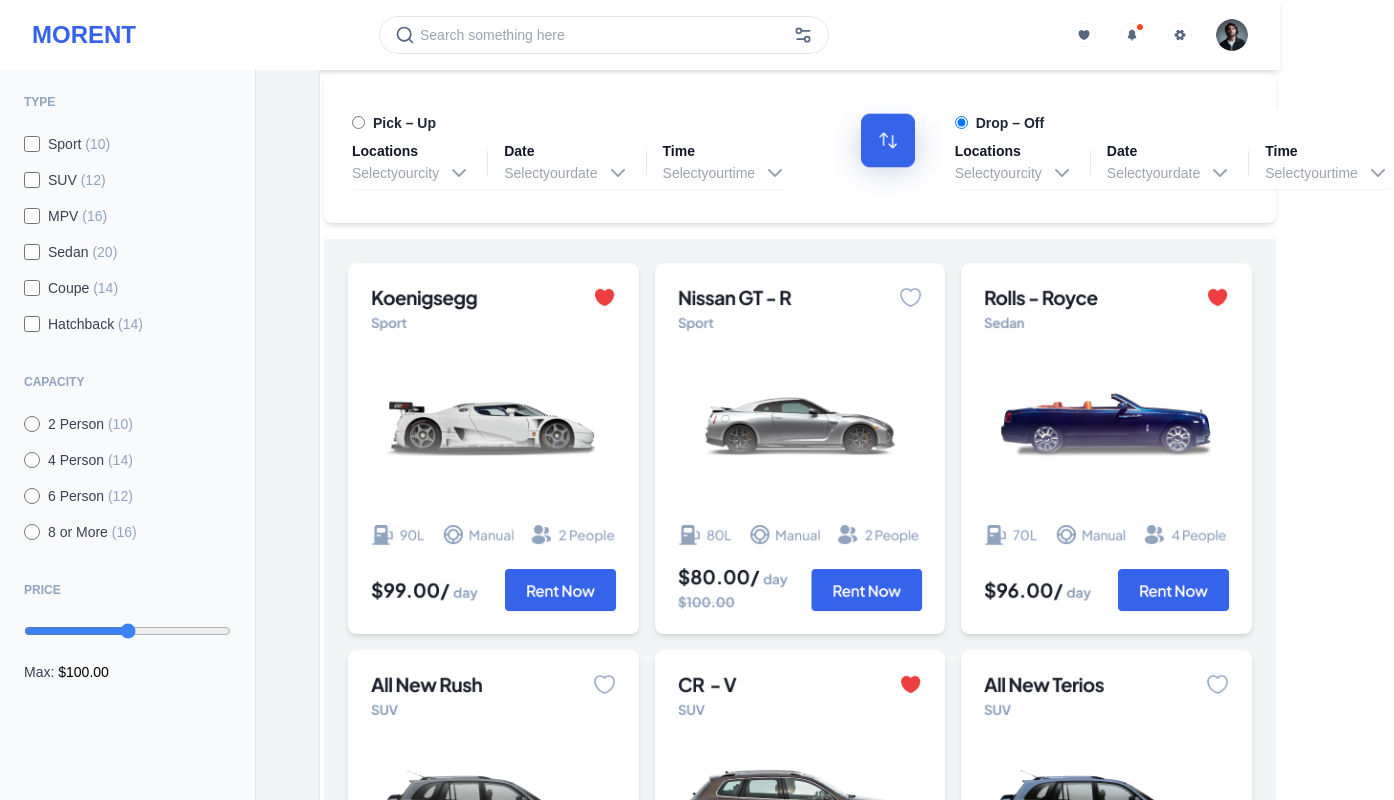
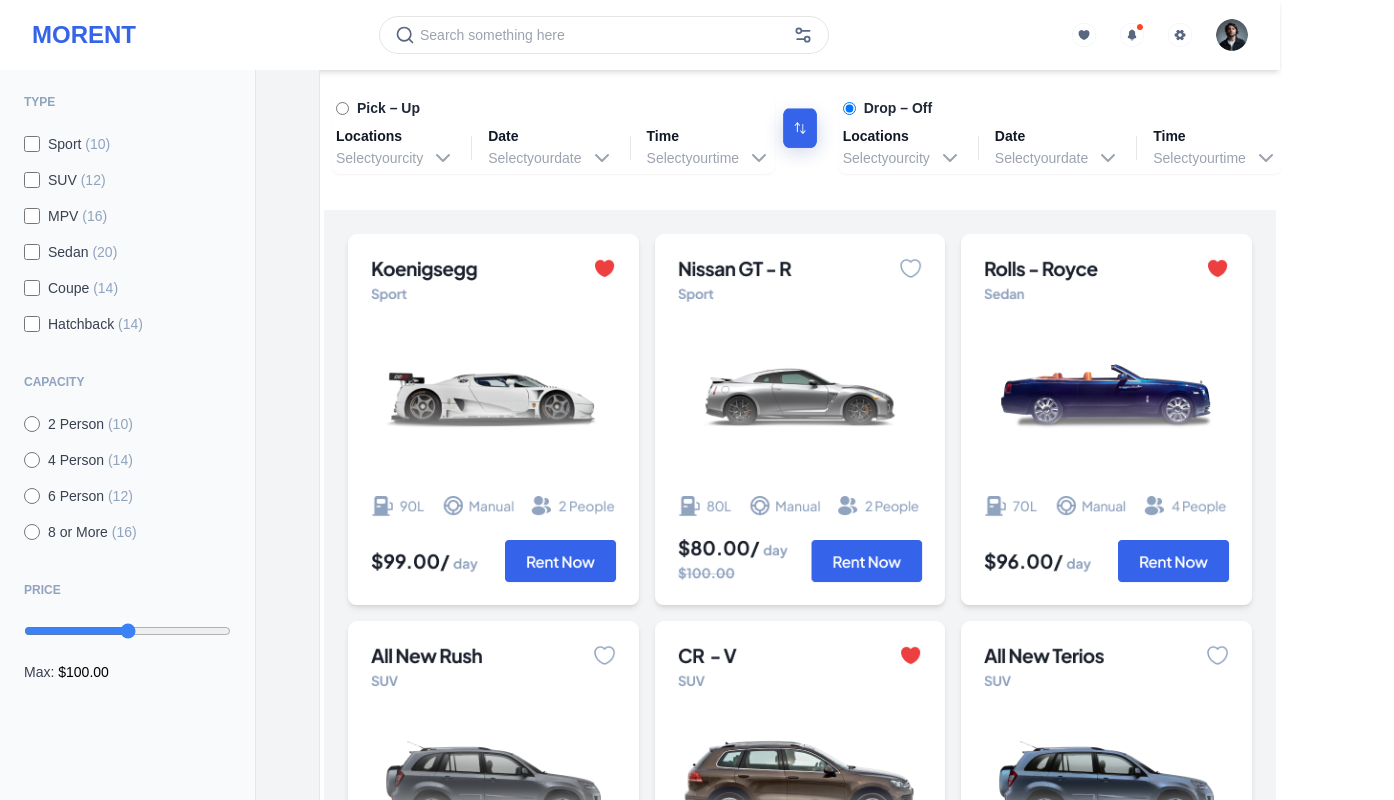
Before and after one commit to AlishhShahid/UIUX_Hackathon, a Next.js app: page /category in a window 1280 px wide. Shown: the top 800 px of the page, 1394 px wide, since content can reach past the window. Built offline with nearby package versions, Linux system fonts and the light colour scheme.

Commit message:
Update Third02.tsx

```diff
--- a/app/components/Third02.tsx
+++ b/app/components/Third02.tsx
@@ -3,14 +3,14 @@
 
 function Third02() {
   return (
-    <div className="flex items-center justify-between px-6 py-5 bg-white rounded-lg shadow-md w-full max-w-7xl mx-auto">
+    <div className="flex flex-col sm:flex-row items-center justify-between px-2 py-5 sm:mr-44 mr-96">
 
       <div className="flex-shrink-0 w-1/3">
         <PickupSection />
       </div>
 
       <div className="flex items-center justify-center ml-44 ">
-        <img src="/Switch.png" alt="switch icon" className="" />
+        <img src="/Switch.png" alt="switch icon" className="w-40 h-20" />
       </div>
 
       <div className="flex-shrink-0 w-1/3">
```
